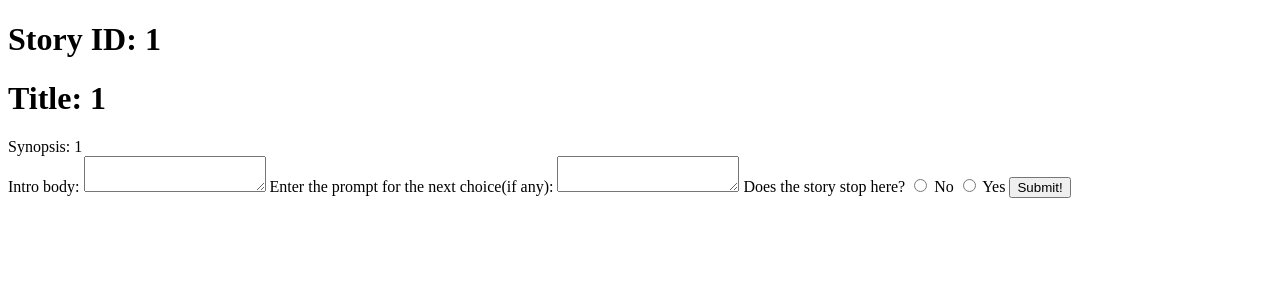
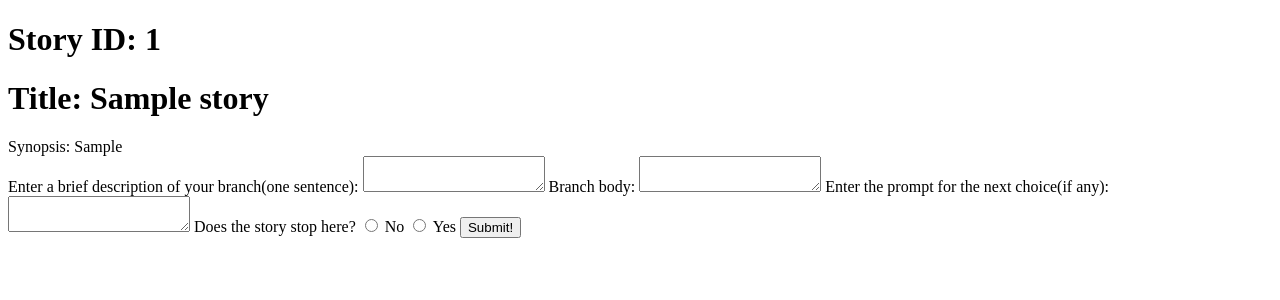
Before and after one commit to PMKnapp001/capstone-text-story-app, a Flask app: template templates/createstory.html in a window 1280 px wide. Shown: the top 300 px of the page. Run offline with Flask 3, Linux system fonts and the light colour scheme; the template is opened without the code that fills it: values that come from a table or form of the project are taken from there, others are empty; the visitor is signed in with stand-in values (Sample User, id 1); tables that the repository leaves empty hold one stand-in row (values such as "Sample post").

Commit message:
rest api conventions applied, routesd redone, able to create a chain from story through branches.

```diff
--- a/model.py
+++ b/model.py
@@ -78,7 +78,7 @@ class Branch(db.Model):
     body = db.Column(db.Text, nullable = False)
     branch_prompt = db.Column(db.Text)
     is_end = db.Column(db.Boolean, nullable = False, default = False)
-    ordinal = db.Column(db.Integer, nullable = False, default = 0)
+    ordinal = db.Column(db.Integer, nullable = False, default = 1)
 
     # Relationships for primary keys and foreign keys
     story = db.relationship("Story", back_populates="branches")
--- a/seed-story-app-database.py
+++ b/seed-story-app-database.py
@@ -24,7 +24,7 @@ def create_branches(story, prev_branch, path_level):
         test_desc = f"Path {path_level}-{i}"
         test_branch_prompt = f"({path_level}-{i})Choose the next branch: "
         is_end = False
-        ordinal = i
+        ordinal = crud.get_ordinal_for_next_branch(prev_branch.branch_id)
 
         test_branch = crud.create_branch(story_id=story.story_id,
                                             prev_branch_id = prev_branch.branch_id,
@@ -61,7 +61,7 @@ test_intro_body = new_soldiers
 test_intro_desc = "Intro Branch"
 test_branch_prompt = "Choose the next branch: "
 is_end = False
-ordinal = 0
+ordinal = crud.get_ordinal_for_next_branch()
 
 test_intro_branch = crud.create_branch(story_id=test_story.story_id,
                                     prev_branch_id = None,
--- a/server.py
+++ b/server.py
@@ -12,6 +12,7 @@ def homepage():
 
     return render_template('homepage.html')
 
+
 @app.route('/test-play-story')
 def test_story():
 
@@ -19,26 +20,16 @@ def test_story():
 
     intro = story.get_intro_branch()
 
-    # all_branches = crud.get_all_branches_from_story_id(story.story_id)
-
     all_branches = story.branches
-
-    # branches = intro.get_next_branches()
-
-    # end = False
 
     return render_template('test.html', story=story, intro=intro, all_branches=all_branches)
 
 
 @app.route('/api/branch')
 def get_branch():
-    next_branch_id = int(request.args.get('branch_id'))
+    clicked_branch_id = int(request.args.get('branch_id'))
 
-    branch = crud.get_branch_by_id(next_branch_id)
-    # next_branches = branch.get_next_branches()
-    # branches = []
-    # for branch in next_branches:
-    #     branches.append(branch.branch_id)
+    branch = crud.get_branch_by_id(clicked_branch_id)
 
     branch_json = jsonify({'branch_id':branch.branch_id,
                     'body':branch.body,
@@ -49,24 +40,8 @@ def get_branch():
     return branch_json
 
 
-# @app.route('/api/next-branch')
-# def get_branch():
-#     next_branch_id = int(request.args.get('branch_id'))
-
-#     branch = crud.get_branch_by_id(next_branch_id)
-#     branches = branch.get_next_branches()
-
-#     branches_json = jsonify({'branch_id':branch.branch_id,
-#                     'body':branch.body,
-#                     'branch_prompt':branch.branch_prompt,
-#                     'is_end':branch.is_end
-#                     })
-
-#     return branch_json
-
-
-@app.route('/test-create-story')
-def create_story():
+@app.route('/stories/new')
+def new_story():
 
     session['story_id'] = []
     session['intro_branch_id'] = []
@@ -74,93 +49,139 @@ def create_story():
     return render_template('createstory.html')
 
 
-
-@app.route('/add-story', methods=["POST"])
+@app.route('/stories/new', methods=["POST"])
 def add_story():
 
     title = request.form.get('title')
     synopsis = request.form.get('synopsis')
-    user_id = 1 # set to 1 for testing, use form.get when implemented
+    user_id = 1 # TODO: set to 1 for testing, use form.get when implemented
 
     new_story = crud.create_story(user_id=user_id, synopsis=synopsis, title=title)
 
     db.session.add(new_story)
     db.session.commit()
 
-    new_story_id = new_story.story_id
+    story_id = new_story.story_id
 
-    session['story_id'] = new_story_id
-    session['title'] = title
-    session['synopsis'] = synopsis
+    print(f"story_id = {story_id}")
+
+    session['story_id'] = story_id
+    # session['title'] = title
+    # session['synopsis'] = synopsis
 
     flash(f"Story created.")
 
-    return render_template('createstory.html')
+    return redirect(f'/stories/{story_id}/branches/new')
 
 
 
-@app.route('/add-intro', methods=["POST"])
-def add_intro():
+@app.route('/stories/<story_id>/branches/new')
+def new_branch(story_id):
 
-    prev_branch = None
-    story_id = session['story_id']
-    description = "Intro Branch, no description"
-    body = request.form.get('body')
-    branch_prompt = request.form.get('prompt')
-    is_end = request.form.get('is-end')
-    ordinal = 0
+    story = crud.get_story_by_id(story_id)
 
-    if is_end == "true":
-        is_end = True
-    else:
-        is_end = False
 
-    intro_branch = crud.create_branch(story_id=story_id,
-                                    prev_branch_id = prev_branch,
-                                    description = description,
-                                    body = body,
-                                    branch_prompt = branch_prompt,
-                                    is_end=is_end,
-                                    ordinal=ordinal)
-
-    db.session.add(intro_branch)
-    db.session.commit()
-
-    intro_branch_id = intro_branch.branch_id
-
-    story_to_update = crud.get_story_by_id(session['story_id'])
-
-    story_to_update.first_branch_id = intro_branch_id
-
-    db.session.add(story_to_update)
-    db.session.commit()
-
-    session['intro_branch_id'] = intro_branch_id
-    session['previous_branch_id'] = intro_branch_id
+    return render_template('createstory.html', story=story)
 
 
 
-    # print(f"intro branch id = {session['intro_branch_id']}")
-    # print(f"prev branch id = {session['previous_branch_id']}")
-    # print(f"story id{session['story_id']}")
+@app.route('/stories/<story_id>/branches/new', methods=["POST"])
+def add_branch(story_id):
+
+    story = crud.get_story_by_id(story_id)
+
+    if not session['intro_branch_id']:
+        prev_branch = None
+        story_id = story.story_id
+        description = "Intro Branch, no description"
+        body = request.form.get('body')
+        branch_prompt = request.form.get('prompt')
+        is_end = request.form.get('is-end')
+        ordinal = 0
+
+        if is_end == "true":
+            is_end = True
+        else:
+            is_end = False
+
+        branch = crud.create_branch(story_id=story_id,
+                                        prev_branch_id = prev_branch,
+                                        description = description,
+                                        body = body,
+                                        branch_prompt = branch_prompt,
+                                        is_end=is_end,
+                                        ordinal=ordinal)
+
+        db.session.add(branch)
+        db.session.commit()
+
+        story_to_update = crud.get_story_by_id(story_id)
+
+        branch_id = branch.branch_id
+
+        story_to_update.first_branch_id = branch_id
+
+        db.session.add(story_to_update)
+        db.session.commit()
+
+        session['intro_branch_id'] = branch_id
+        session['previous_branch_id'] = branch_id
+
+    else:
+        prev_branch = session['previous_branch_id']
+        story_id = story.story_id
+        description = request.form.get('description')
+        body = request.form.get('body')
+        branch_prompt = request.form.get('prompt')
+        is_end = request.form.get('is-end')
+        ordinal = 0
+
+        if is_end == "true":
+            is_end = True
+        else:
+            is_end = False
+
+        branch = crud.create_branch(story_id=story_id,
+                                        prev_branch_id = prev_branch,
+                                        description = description,
+                                        body = body,
+                                        branch_prompt = branch_prompt,
+                                        is_end=is_end,
+                                        ordinal=ordinal)
+
+        db.session.add(branch)
+        db.session.commit()
+
+        branch_id = branch.branch_id
+        session['previous_branch_id'] = branch_id
 
 
-    return render_template('createbranches.html', story=story_to_update, intro=intro_branch)
+    # return render_template('createbranches.html', story=story_to_update, intro=intro_branch)
+    return redirect(f'/stories/{story_id}/branches/new')
 
-# @app.route('/api/get-previous-branch')
-# def get_previous_branch():
-
-#     print(f"in route from session prev branch id = ")
-
-#     # branch_id = session['previous_branch_id']
-
-#     # print(f"in route from session variable = {branch_id}")
-
-#     # branch = crud.get_branch_by_id(branch_id)
-
-#     return jsonify()
 
 
 if __name__ == "__main__":
     connect_to_db(app)
     app.run(host="0.0.0.0", debug=True)
+
+
+
+# *commit and push before branches*
+# git branch branch-name
+# git checkout branchname
+# *git checkout main to return to original branch*
+
+# /stories/<story_id>  - GET, displays representation of story
+
+# /stories/new - GET display form to create story
+# /stories/new - POST saves form to db (intro-branch-id IS NULL), redirect to /stories/<story_id>/branches/new
+
+# /stories/<story_id>/intro_branch/new - GET display form to create a branch
+#     return render_template("intro_branch.html", story=story)
+# /stories/<story_id>/intro_branch/new - POST save data from that form, redirect to /stories/<story_id>/braches/<intro_branch_id>/branches/new
+
+# /stories/<story_id>/braches/<branch_id>/branches/new - GET display a form to add subbranch to <branch_id>
+
+
+# return redirect(f'/stories/{story_id}/branches/new')
--- a/static/js/story.js
+++ b/static/js/story.js
@@ -20,9 +20,9 @@ for (const button of choiceButtons) {
         evt.preventDefault();
 
         turnButtonsOff(button.value);
-        const nextBranchId = button.value;
+        const clickedBranchId = button.value;
 
-        fetch(`/api/branch?branch_id=${nextBranchId}`)
+        fetch(`/api/branch?branch_id=${clickedBranchId}`)
             .then((response) => response.json())
             .then((responseData) => {
                 let buttonContainer = document.querySelector('#buttons-div');
--- a/templates/createstory.html
+++ b/templates/createstory.html
@@ -4,7 +4,7 @@
 {% block body %}
 {% if not session['story_id'] %}
 <div id="story-form">
-  <form action="/add-story" method="POST">
+  <form action="/stories/new" method="POST">
     <label for="title">Story Title:</label>
     <input type="text" name="title" id="title">
 
@@ -16,14 +16,12 @@
 {% endif %}
 
 {% if session['story_id'] %}
-    <h1 id="debug-id">Story ID: {{ session['story_id'] }}</h1>
-    <h1 id="title">Title: {{ session['title'] }}</h1>
-    <div id="synopsis">Synopsis: {{ session['synopsis'] }}</div>
+    <h1 id="debug-id">Story ID: {{ story.story_id }}</h1>
+    <h1 id="title">Title: {{ story.title }}</h1>
+    <div id="synopsis">Synopsis: {{ story.synopsis }}</div>
         <div id="intro-form">
-            <form action="/add-intro" method="POST">
-                <!-- <label for="description">Enter a brief description of your intro(one sentence): </label>
-                <textarea name="description" id="description"></textarea> -->
-
+            <form action="/stories/{{ story.story_id }}/branches/new" method="POST">
+              {% if not session['intro_branch_id'] %}
                 <label for="body">Intro body: </label>
                 <textarea name="body" id="body"></textarea>
 
@@ -36,6 +34,24 @@
 
                 <input type="radio" name="is-end" value="true" id="yes">
                 <label for="yes">Yes</label>
+              {% endif %}
+              {% if session['intro_branch_id'] %}
+                <label for="description">Enter a brief description of your branch(one sentence): </label>
+                <textarea name="description" id="description"></textarea>
+
+                <label for="body">Branch body: </label>
+                <textarea name="body" id="body"></textarea>
+
+                <label for="prompt">Enter the prompt for the next choice(if any): </label>
+                <textarea name="prompt" id="prompt" value="abc"></textarea>
+
+                <label for="is-end">Does the story stop here?</label>
+                <input type="radio" name="is-end" value="false" id="no">
+                <label for="no">No</label>
+
+                <input type="radio" name="is-end" value="true" id="yes">
+                <label for="yes">Yes</label>
+              {% endif %}
                 <input type="submit" id="intro-submit" value="Submit!">
             </form>
         </div>
--- a/templates/homepage.html
+++ b/templates/homepage.html
@@ -5,6 +5,6 @@
   <h2>Navigation</h2>
   <ul>
     <li><a href="/test-play-story">Test Play Story</a></li>
-    <li><a href="/test-create-story">Test Create Story</a></li>
+    <li><a href="/stories/new">Test Create Story</a></li>
   </ul>
 {% endblock %}
```
Also changed, not shown: crud.py (+9 -0 lines).
